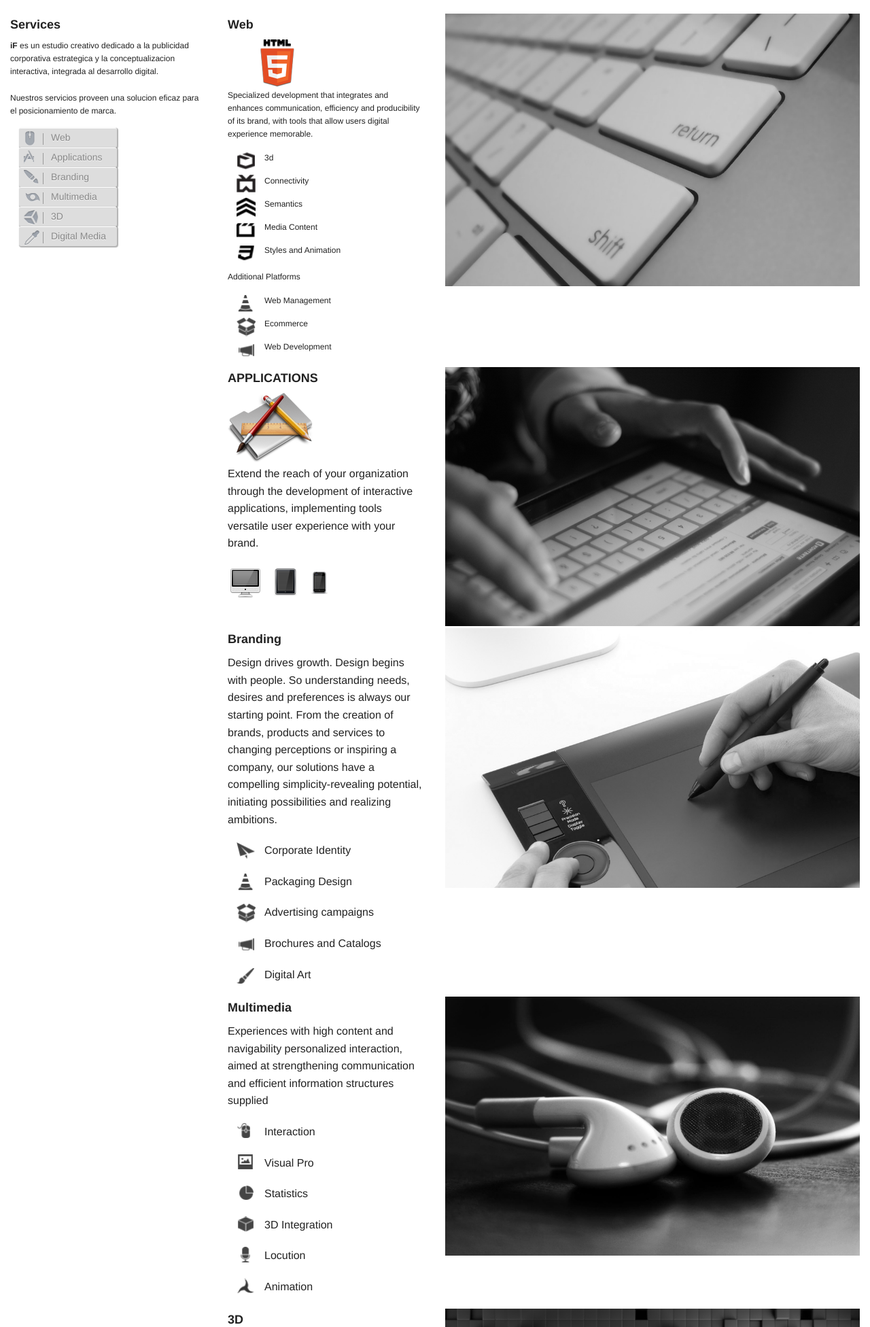
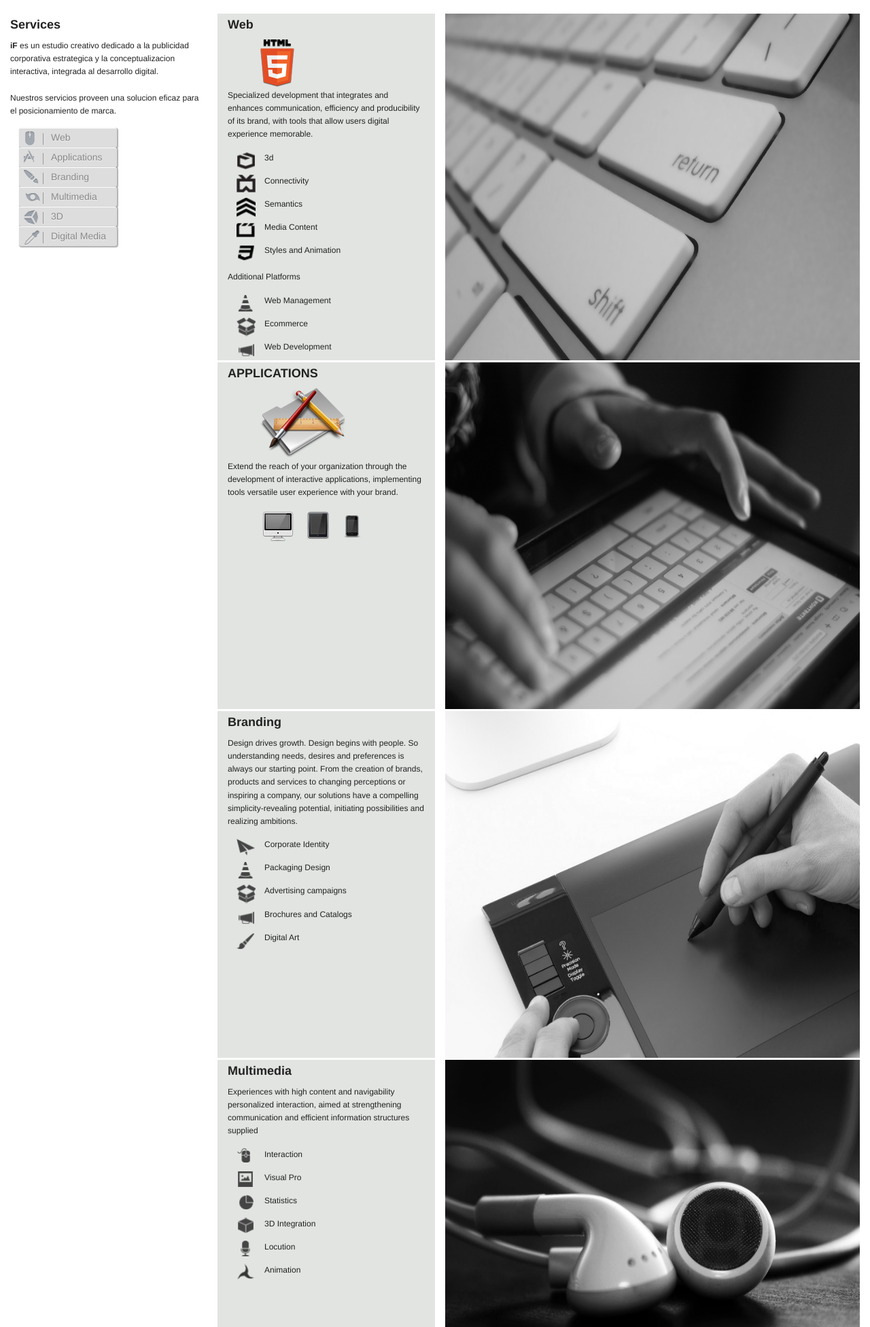
Before and after one commit to yokesh28/screative, a PHP site: page /respo/servicee.html in a window 1280 px wide. Shown: the part 55-2007 px from the top of the page at 68% size. Run offline with PHP 8.4, Linux system fonts and the light colour scheme; some libraries are stand-ins or nearby versions.

Commit message:
Signed-off-by: janani <janu.vu@gmail.com>

```diff
--- a/respo/css/style.css
+++ b/respo/css/style.css
@@ -37,8 +37,14 @@
 	margin: 11px;
 }
 
+.align{
+	background-color: rgba(222, 225, 222, 0.9);
+	height:510px;
+}
 
-
+.color1 img{
+	height:510px;
+}
 
 .top-bar .toggle-topbar.menu-icon a span {
 position: absolute;
--- a/respo/servicee.html
+++ b/respo/servicee.html
@@ -118,7 +118,7 @@
                                    </ul>
 
   </div>
-  <div class="large-6 columns big ">
+  <div class="large-6 columns big color1 ">
     	<img src="sbig/2.jpg">
 
 
@@ -128,7 +128,7 @@
 		</div>
 		<div class="row">
 
-		 <div class="large-3 large-offset-3 columns">
+		 <div class="large-3 large-offset-3  columns align">
 		<h5>APPLICATIONS</h5>
 						<img src="images/service/appicon.png">
 
@@ -139,7 +139,7 @@
 
 		<img src="images/service/plataformas.png">
 		</div>
-		<div class="large-6 columns">
+		<div class="large-6 columns color1">
 		<img src="sbig/3.jpg">
 		</div>
 
@@ -147,7 +147,7 @@
 	</div>
 		<div class="row">
 
-		 <div class="large-3 large-offset-3 columns">
+		 <div class="large-3 large-offset-3  columns align">
 		<h5>Branding</h5>
 
 
@@ -166,7 +166,7 @@
 		<li><img src="images/icon5.png"><p>Digital Art</p></li>
 		</ul>
 		</div>
-		<div class="large-6 columns">
+		<div class="large-6 columns color1">
 		<img src="sbig/5.jpg">
 		</div>
 
@@ -175,7 +175,7 @@
 
 		<div class="row">
 
-		 <div class="large-3 large-offset-3 columns">
+		 <div class="large-3 large-offset-3 columns align">
 		<h5>Multimedia</h5>
 
 
@@ -192,7 +192,7 @@
 		<li><img src="images/18.png"><p>Animation</p></li>
 		</ul>
 		</div>
-		<div class="large-6 columns">
+		<div class="large-6 columns color1">
 		 <img src="sbig/6.jpg">
 		</div>
 
@@ -201,7 +201,7 @@
 
             <div class="row">
 
-		 <div class="large-3 large-offset-3 columns">
+		 <div class="large-3 large-offset-3 columns align">
 		<h5>3D</h5>
 
 
@@ -218,7 +218,7 @@
 								</p>
 
 		</div>
-		<div class="large-6 columns">
+		<div class="large-6 columns color1">
 		 <img src="sbig/7.jpg">
 		</div>
 
@@ -227,7 +227,7 @@
 
          <div class="row">
 
-		 <div class="large-3 large-offset-3 columns">
+		 <div class="large-3 large-offset-3 columns align">
 		<h5>DIGITAL MEDIA</h5>
 
 
@@ -239,7 +239,7 @@
 
 								</p>
 		</div>
-		<div class="large-6 columns">
+		<div class="large-6 columns color1">
 		  <img src="sbig/10.jpg">
 		</div>
 
```
